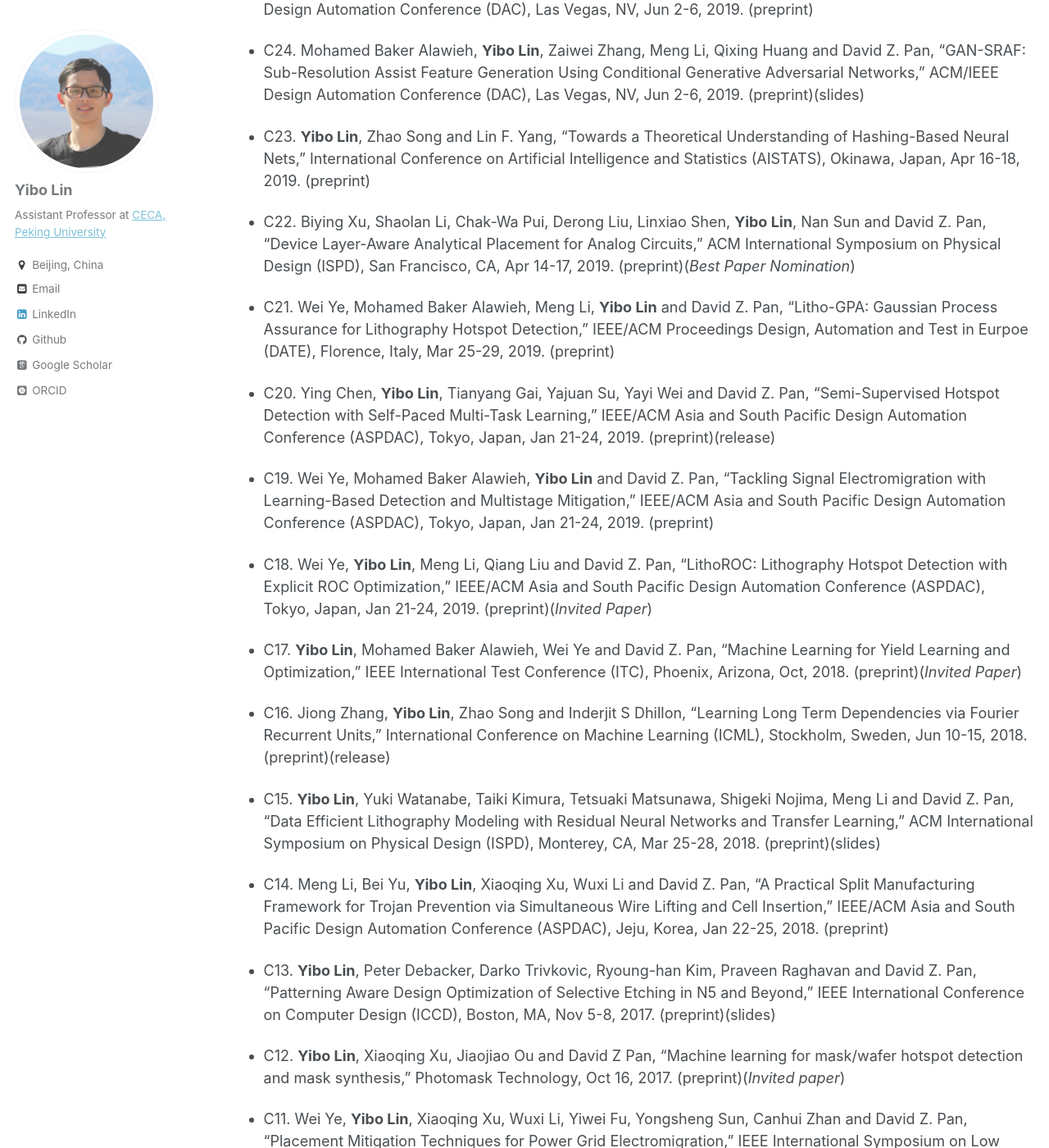
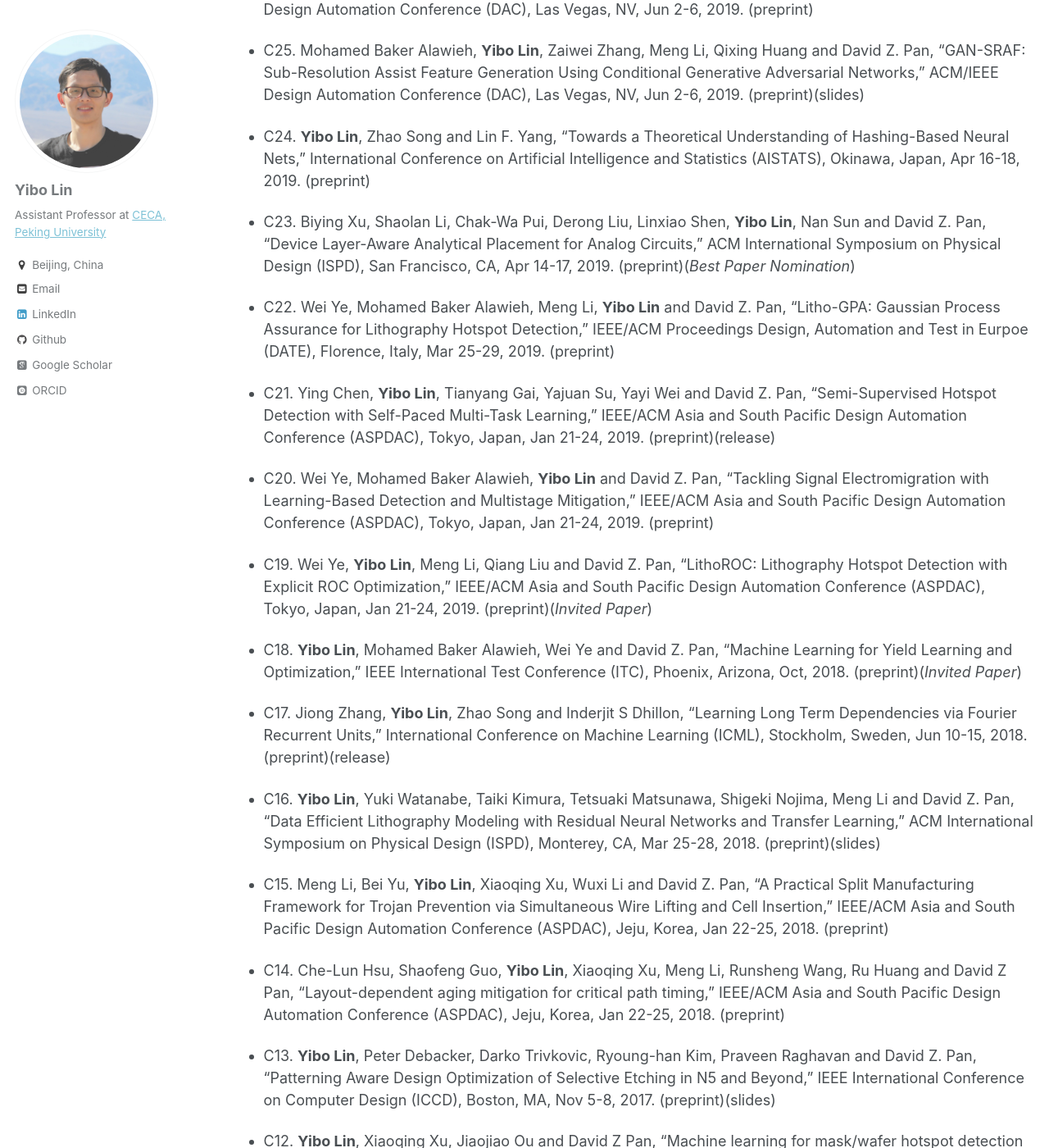
Before and after one commit to limbo018/limbo018.github.io, a Jekyll site: the page built from _pages/cv.md, in a window 1280 px wide and 1400 px high, scrolled down 4694 px. Shown: the whole window at 82% size. Built offline with Jekyll 4.4.1, drawn with Linux system fonts in a browser that asks for light colours; some web fonts are replaced; some of the changed text lies outside the part shown.

Commit message:
add che-lun's paper

```diff
--- a/_includes/publications_cv.md
+++ b/_includes/publications_cv.md
@@ -42,39 +42,41 @@
 **Conference Papers**
 
 
-* C30. Wuxi Li, **Yibo Lin** and David Z. Pan, "elfPlace: Electrostatics-based Placement for Large-Scale Heterogeneous FPGAs," IEEE/ACM International Conference on Computer-Aided Design (ICCAD), Westminster, CO, Nov 4-7, 2019. (accepted)
+* C31. Wuxi Li, **Yibo Lin** and David Z. Pan, "elfPlace: Electrostatics-based Placement for Large-Scale Heterogeneous FPGAs," IEEE/ACM International Conference on Computer-Aided Design (ICCAD), Westminster, CO, Nov 4-7, 2019. (accepted)
 
-* C29. Keren Zhu, Mingjie Liu, **Yibo Lin**, Biying Xu, Shaolan Li, Xiyuan Tang, Nan Sun and David Z. Pan, "GeniusRoute: A New Analog Routing Paradigm Using Generative Neural Network Guidance," IEEE/ACM International Conference on Computer-Aided Design (ICCAD), Westminster, CO, Nov 4-7, 2019. (accepted)
+* C30. Keren Zhu, Mingjie Liu, **Yibo Lin**, Biying Xu, Shaolan Li, Xiyuan Tang, Nan Sun and David Z. Pan, "GeniusRoute: A New Analog Routing Paradigm Using Generative Neural Network Guidance," IEEE/ACM International Conference on Computer-Aided Design (ICCAD), Westminster, CO, Nov 4-7, 2019. (accepted)
 
-* C28. Chengyue Gong, Zixuan Jiang, Dilin Wang, **Yibo Lin**, Qiang Liu and David Z. Pan, "Mixed Precision Neural Architecture Search for Energy Efficient Deep Learning," IEEE/ACM International Conference on Computer-Aided Design (ICCAD), Westminster, CO, Nov 4-7, 2019. (accepted)
+* C29. Chengyue Gong, Zixuan Jiang, Dilin Wang, **Yibo Lin**, Qiang Liu and David Z. Pan, "Mixed Precision Neural Architecture Search for Energy Efficient Deep Learning," IEEE/ACM International Conference on Computer-Aided Design (ICCAD), Westminster, CO, Nov 4-7, 2019. (accepted)
 
-* C27. **Yibo Lin**, Shounak Dhar, Wuxi Li, Haoxing Ren, Brucek Khailany and David Z. Pan, "[DREAMPlace: Deep Learning Toolkit-Enabled GPU Acceleration for Modern VLSI Placement](https://doi.org/10.1145/3316781.3317803)," ACM/IEEE Design Automation Conference (DAC), Las Vegas, NV, Jun 2-6, 2019. ([preprint](/publications/papers/PLACE_DAC2019_Lin.pdf){: .share-button-noborder})([slides](/publications/papers/PLACE_DAC2019_Lin.slides.pptx){: .share-button-noborder})([releases](https://github.com/limbo018/DREAMPlace){: .share-button-noborder})(**Best Paper Award**)
+* C28. **Yibo Lin**, Shounak Dhar, Wuxi Li, Haoxing Ren, Brucek Khailany and David Z. Pan, "[DREAMPlace: Deep Learning Toolkit-Enabled GPU Acceleration for Modern VLSI Placement](https://doi.org/10.1145/3316781.3317803)," ACM/IEEE Design Automation Conference (DAC), Las Vegas, NV, Jun 2-6, 2019. ([preprint](/publications/papers/PLACE_DAC2019_Lin.pdf){: .share-button-noborder})([slides](/publications/papers/PLACE_DAC2019_Lin.slides.pptx){: .share-button-noborder})([releases](https://github.com/limbo018/DREAMPlace){: .share-button-noborder})(**Best Paper Award**)
 
-* C26. Wei Ye, Mohamed Baker Alawieh, **Yibo Lin** and David Z. Pan, "[LithoGAN: End-to-End Lithography Modeling with Generative Adversarial Networks](https://doi.org/10.1145/3316781.3317852)," ACM/IEEE Design Automation Conference (DAC), Las Vegas, NV, Jun 2-6, 2019. ([preprint](/publications/papers/DFM_DAC2019_Ye.pdf){: .share-button-noborder})([slides](/publications/papers/DFM_DAC2019_Ye.slides.pptx){: .share-button-noborder})(*Best Paper Nomination*)
+* C27. Wei Ye, Mohamed Baker Alawieh, **Yibo Lin** and David Z. Pan, "[LithoGAN: End-to-End Lithography Modeling with Generative Adversarial Networks](https://doi.org/10.1145/3316781.3317852)," ACM/IEEE Design Automation Conference (DAC), Las Vegas, NV, Jun 2-6, 2019. ([preprint](/publications/papers/DFM_DAC2019_Ye.pdf){: .share-button-noborder})([slides](/publications/papers/DFM_DAC2019_Ye.slides.pptx){: .share-button-noborder})(*Best Paper Nomination*)
 
-* C25. Biying Xu, **Yibo Lin**, Xiyuan Tang, Shaolan Li, Linxiao Shen, Nan Sun and David Z. Pan, "[WellGAN: Generative-Adversarial-Network-Guided Well Generation for Analog/Mixed-Signal Circuit Layout](https://doi.org/10.1145/3316781.3317930)," ACM/IEEE Design Automation Conference (DAC), Las Vegas, NV, Jun 2-6, 2019. ([preprint](/publications/papers/ANALOG_DAC2019_Xu.pdf){: .share-button-noborder})
+* C26. Biying Xu, **Yibo Lin**, Xiyuan Tang, Shaolan Li, Linxiao Shen, Nan Sun and David Z. Pan, "[WellGAN: Generative-Adversarial-Network-Guided Well Generation for Analog/Mixed-Signal Circuit Layout](https://doi.org/10.1145/3316781.3317930)," ACM/IEEE Design Automation Conference (DAC), Las Vegas, NV, Jun 2-6, 2019. ([preprint](/publications/papers/ANALOG_DAC2019_Xu.pdf){: .share-button-noborder})
 
-* C24. Mohamed Baker Alawieh, **Yibo Lin**, Zaiwei Zhang, Meng Li, Qixing Huang and David Z. Pan, "[GAN-SRAF: Sub-Resolution Assist Feature Generation Using Conditional Generative Adversarial Networks](https://doi.org/10.1145/3316781.3317832)," ACM/IEEE Design Automation Conference (DAC), Las Vegas, NV, Jun 2-6, 2019. ([preprint](/publications/papers/DFM_DAC2019_Alawieh.pdf){: .share-button-noborder})([slides](/publications/papers/DFM_DAC2019_Alawieh.slides.pdf){: .share-button-noborder})
+* C25. Mohamed Baker Alawieh, **Yibo Lin**, Zaiwei Zhang, Meng Li, Qixing Huang and David Z. Pan, "[GAN-SRAF: Sub-Resolution Assist Feature Generation Using Conditional Generative Adversarial Networks](https://doi.org/10.1145/3316781.3317832)," ACM/IEEE Design Automation Conference (DAC), Las Vegas, NV, Jun 2-6, 2019. ([preprint](/publications/papers/DFM_DAC2019_Alawieh.pdf){: .share-button-noborder})([slides](/publications/papers/DFM_DAC2019_Alawieh.slides.pdf){: .share-button-noborder})
 
-* C23. **Yibo Lin**, Zhao Song and Lin F. Yang, "[Towards a Theoretical Understanding of Hashing-Based Neural Nets](https://arxiv.org/abs/1812.10244)," International Conference on Artificial Intelligence and Statistics (AISTATS), Okinawa, Japan, Apr 16-18, 2019. ([preprint](https://arxiv.org/pdf/1812.10244.pdf){: .share-button-noborder})
+* C24. **Yibo Lin**, Zhao Song and Lin F. Yang, "[Towards a Theoretical Understanding of Hashing-Based Neural Nets](https://arxiv.org/abs/1812.10244)," International Conference on Artificial Intelligence and Statistics (AISTATS), Okinawa, Japan, Apr 16-18, 2019. ([preprint](https://arxiv.org/pdf/1812.10244.pdf){: .share-button-noborder})
 
-* C22. Biying Xu, Shaolan Li, Chak-Wa Pui, Derong Liu, Linxiao Shen, **Yibo Lin**, Nan Sun and David Z. Pan, "[Device Layer-Aware Analytical Placement for Analog Circuits](https://doi.org/10.1145/3299902.3309751)," ACM International Symposium on Physical Design (ISPD), San Francisco, CA, Apr 14-17, 2019. ([preprint](/publications/papers/ANALOG_ISPD2019_Xu.pdf){: .share-button-noborder})(*Best Paper Nomination*)
+* C23. Biying Xu, Shaolan Li, Chak-Wa Pui, Derong Liu, Linxiao Shen, **Yibo Lin**, Nan Sun and David Z. Pan, "[Device Layer-Aware Analytical Placement for Analog Circuits](https://doi.org/10.1145/3299902.3309751)," ACM International Symposium on Physical Design (ISPD), San Francisco, CA, Apr 14-17, 2019. ([preprint](/publications/papers/ANALOG_ISPD2019_Xu.pdf){: .share-button-noborder})(*Best Paper Nomination*)
 
-* C21. Wei Ye, Mohamed Baker Alawieh, Meng Li, **Yibo Lin** and David Z. Pan, "[Litho-GPA: Gaussian Process Assurance for Lithography Hotspot Detection](https://doi.org/10.23919/DATE.2019.8714960)," IEEE/ACM Proceedings Design, Automation and Test in Eurpoe (DATE), Florence, Italy, Mar 25-29, 2019. ([preprint](/publications/papers/HSD_DATE2019_Ye.pdf){: .share-button-noborder})
+* C22. Wei Ye, Mohamed Baker Alawieh, Meng Li, **Yibo Lin** and David Z. Pan, "[Litho-GPA: Gaussian Process Assurance for Lithography Hotspot Detection](https://doi.org/10.23919/DATE.2019.8714960)," IEEE/ACM Proceedings Design, Automation and Test in Eurpoe (DATE), Florence, Italy, Mar 25-29, 2019. ([preprint](/publications/papers/HSD_DATE2019_Ye.pdf){: .share-button-noborder})
 
-* C20. Ying Chen, **Yibo Lin**, Tianyang Gai, Yajuan Su, Yayi Wei and David Z. Pan, "[Semi-Supervised Hotspot Detection with Self-Paced Multi-Task Learning](https://doi.org/10.1145/3287624.3287685)," IEEE/ACM Asia and South Pacific Design Automation Conference (ASPDAC), Tokyo, Japan, Jan 21-24, 2019. ([preprint](/publications/papers/HSD_ASPDAC2019_Chen.pdf){: .share-button-noborder})([release](https://github.com/qwepi/SSL){: .share-button-noborder})
+* C21. Ying Chen, **Yibo Lin**, Tianyang Gai, Yajuan Su, Yayi Wei and David Z. Pan, "[Semi-Supervised Hotspot Detection with Self-Paced Multi-Task Learning](https://doi.org/10.1145/3287624.3287685)," IEEE/ACM Asia and South Pacific Design Automation Conference (ASPDAC), Tokyo, Japan, Jan 21-24, 2019. ([preprint](/publications/papers/HSD_ASPDAC2019_Chen.pdf){: .share-button-noborder})([release](https://github.com/qwepi/SSL){: .share-button-noborder})
 
-* C19. Wei Ye, Mohamed Baker Alawieh, **Yibo Lin** and David Z. Pan, "[Tackling Signal Electromigration with Learning-Based Detection and Multistage Mitigation](https://doi.org/10.1145/3287624.3287688)," IEEE/ACM Asia and South Pacific Design Automation Conference (ASPDAC), Tokyo, Japan, Jan 21-24, 2019. ([preprint](/publications/papers/DFM_ASPDAC2019_Ye.pdf){: .share-button-noborder})
+* C20. Wei Ye, Mohamed Baker Alawieh, **Yibo Lin** and David Z. Pan, "[Tackling Signal Electromigration with Learning-Based Detection and Multistage Mitigation](https://doi.org/10.1145/3287624.3287688)," IEEE/ACM Asia and South Pacific Design Automation Conference (ASPDAC), Tokyo, Japan, Jan 21-24, 2019. ([preprint](/publications/papers/DFM_ASPDAC2019_Ye.pdf){: .share-button-noborder})
 
-* C18. Wei Ye, **Yibo Lin**, Meng Li, Qiang Liu and David Z. Pan, "[LithoROC: Lithography Hotspot Detection with Explicit ROC Optimization](https://doi.org/10.1145/3287624.3288746)," IEEE/ACM Asia and South Pacific Design Automation Conference (ASPDAC), Tokyo, Japan, Jan 21-24, 2019. ([preprint](/publications/papers/HSD_ASPDAC2019_Ye.pdf){: .share-button-noborder})(*Invited Paper*)
+* C19. Wei Ye, **Yibo Lin**, Meng Li, Qiang Liu and David Z. Pan, "[LithoROC: Lithography Hotspot Detection with Explicit ROC Optimization](https://doi.org/10.1145/3287624.3288746)," IEEE/ACM Asia and South Pacific Design Automation Conference (ASPDAC), Tokyo, Japan, Jan 21-24, 2019. ([preprint](/publications/papers/HSD_ASPDAC2019_Ye.pdf){: .share-button-noborder})(*Invited Paper*)
 
-* C17. **Yibo Lin**, Mohamed Baker Alawieh, Wei Ye and David Z. Pan, "[Machine Learning for Yield Learning and Optimization](https://doi.org/10.1109/TEST.2018.8624733)," IEEE International Test Conference (ITC), Phoenix, Arizona, Oct, 2018. ([preprint](/publications/papers/DFM_ITC2018_Lin.pdf){: .share-button-noborder})(*Invited Paper*)
+* C18. **Yibo Lin**, Mohamed Baker Alawieh, Wei Ye and David Z. Pan, "[Machine Learning for Yield Learning and Optimization](https://doi.org/10.1109/TEST.2018.8624733)," IEEE International Test Conference (ITC), Phoenix, Arizona, Oct, 2018. ([preprint](/publications/papers/DFM_ITC2018_Lin.pdf){: .share-button-noborder})(*Invited Paper*)
 
-* C16. Jiong Zhang, **Yibo Lin**, Zhao Song and Inderjit S Dhillon, "[Learning Long Term Dependencies via Fourier Recurrent Units](https://arxiv.org/pdf/1803.06585.pdf)," International Conference on Machine Learning (ICML), Stockholm, Sweden, Jun 10-15, 2018. ([preprint](https://arxiv.org/pdf/1803.06585.pdf){: .share-button-noborder})([release](https://github.com/limbo018/FRU){: .share-button-noborder})
+* C17. Jiong Zhang, **Yibo Lin**, Zhao Song and Inderjit S Dhillon, "[Learning Long Term Dependencies via Fourier Recurrent Units](https://arxiv.org/pdf/1803.06585.pdf)," International Conference on Machine Learning (ICML), Stockholm, Sweden, Jun 10-15, 2018. ([preprint](https://arxiv.org/pdf/1803.06585.pdf){: .share-button-noborder})([release](https://github.com/limbo018/FRU){: .share-button-noborder})
 
-* C15. **Yibo Lin**, Yuki Watanabe, Taiki Kimura, Tetsuaki Matsunawa, Shigeki Nojima, Meng Li and David Z. Pan, "[Data Efficient Lithography Modeling with Residual Neural Networks and Transfer Learning](https://doi.org/10.1145/3177540.3178242)," ACM International Symposium on Physical Design (ISPD), Monterey, CA, Mar 25-28, 2018. ([preprint](/publications/papers/DFM_ISPD2018_Lin.pdf){: .share-button-noborder})([slides](/publications/papers/DFM_ISPD2018_Lin.slides.pptx){: .share-button-noborder})
+* C16. **Yibo Lin**, Yuki Watanabe, Taiki Kimura, Tetsuaki Matsunawa, Shigeki Nojima, Meng Li and David Z. Pan, "[Data Efficient Lithography Modeling with Residual Neural Networks and Transfer Learning](https://doi.org/10.1145/3177540.3178242)," ACM International Symposium on Physical Design (ISPD), Monterey, CA, Mar 25-28, 2018. ([preprint](/publications/papers/DFM_ISPD2018_Lin.pdf){: .share-button-noborder})([slides](/publications/papers/DFM_ISPD2018_Lin.slides.pptx){: .share-button-noborder})
 
-* C14. Meng Li, Bei Yu, **Yibo Lin**, Xiaoqing Xu, Wuxi Li and David Z. Pan, "[A Practical Split Manufacturing Framework for Trojan Prevention via Simultaneous Wire Lifting and Cell Insertion](https://doi.org/10.1109/ASPDAC.2018.8297316)," IEEE/ACM Asia and South Pacific Design Automation Conference (ASPDAC), Jeju, Korea, Jan 22-25, 2018. ([preprint](/publications/papers/SPM_ASPDAC2018_Li.pdf){: .share-button-noborder})
+* C15. Meng Li, Bei Yu, **Yibo Lin**, Xiaoqing Xu, Wuxi Li and David Z. Pan, "[A Practical Split Manufacturing Framework for Trojan Prevention via Simultaneous Wire Lifting and Cell Insertion](https://doi.org/10.1109/ASPDAC.2018.8297316)," IEEE/ACM Asia and South Pacific Design Automation Conference (ASPDAC), Jeju, Korea, Jan 22-25, 2018. ([preprint](/publications/papers/SPM_ASPDAC2018_Li.pdf){: .share-button-noborder})
+
+* C14. Che-Lun Hsu, Shaofeng Guo, **Yibo Lin**, Xiaoqing Xu, Meng Li, Runsheng Wang, Ru Huang and David Z Pan, "[Layout-dependent aging mitigation for critical path timing](https://doi.org/10.1109/ASPDAC.2018.8297298)," IEEE/ACM Asia and South Pacific Design Automation Conference (ASPDAC), Jeju, Korea, Jan 22-25, 2018. ([preprint](/publications/papers/DFR_ASPDAC2018_Hsu.pdf){: .share-button-noborder})
 
 * C13. **Yibo Lin**, Peter Debacker, Darko Trivkovic, Ryoung-han Kim, Praveen Raghavan and David Z. Pan, "[Patterning Aware Design Optimization of Selective Etching in N5 and Beyond](https://doi.org/10.1109/ICCD.2017.72)," IEEE International Conference on Computer Design (ICCD), Boston, MA, Nov 5-8, 2017. ([preprint](/publications/papers/DFM_ICCD2017_Lin.pdf){: .share-button-noborder})([slides](/publications/papers/DFM_ICCD2017_Lin.slides.pptx){: .share-button-noborder})
 
```
Also changed, not shown: _pages/publications.md (+22 -17 lines), ref/publications.bib (+14 -0 lines), 5 other files.
